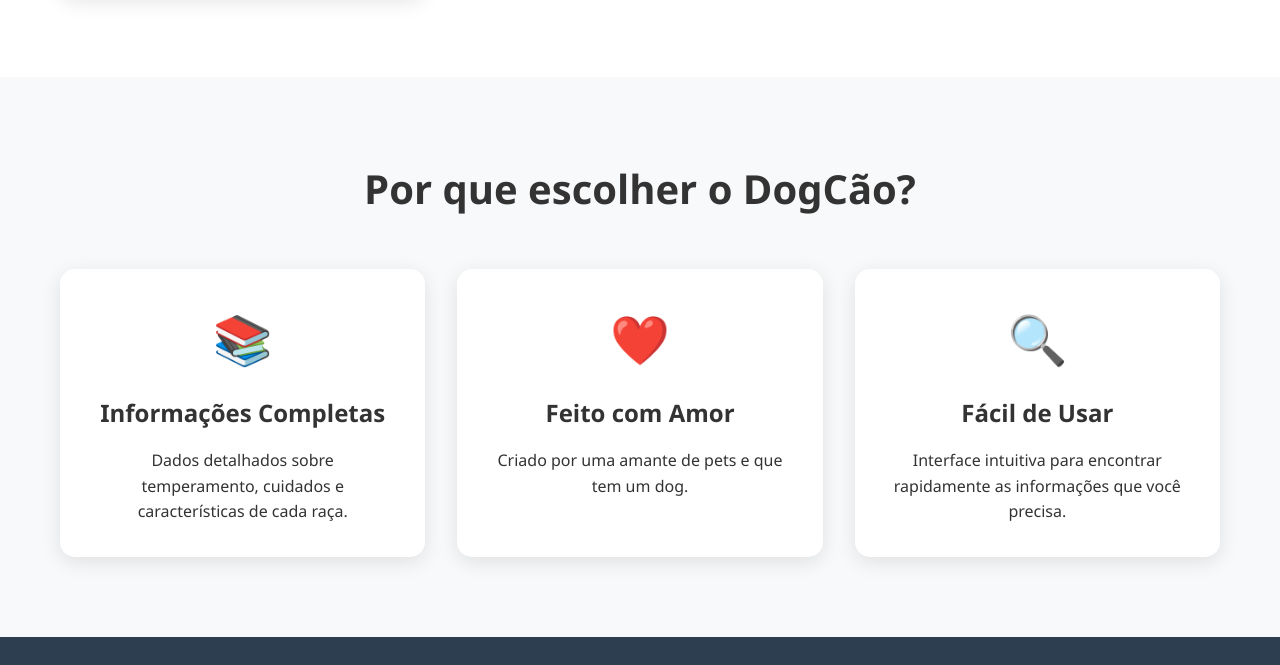
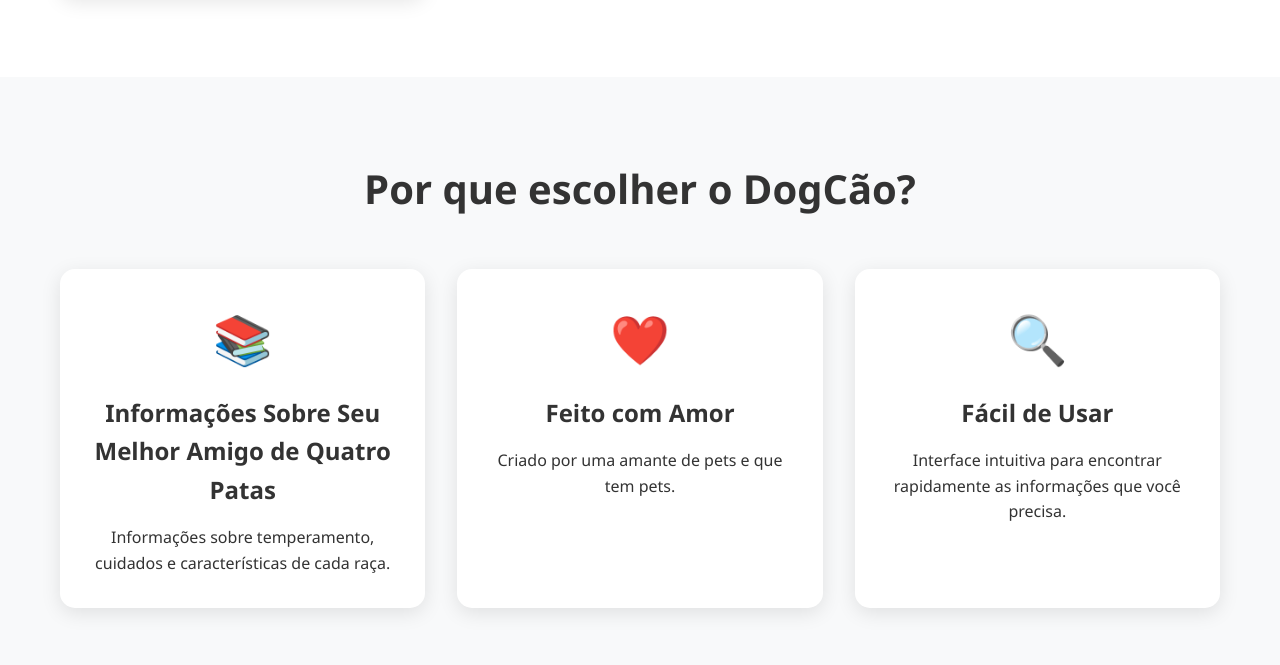
Before and after one commit to UserBrazilianSoftware/mapa-dogcao, a plain HTML site: page index.html in a window 1280 px wide. Shown: the part 1723-2388 px from the top of the page. Drawn offline with Linux system fonts and the light colour scheme.

Commit message:
Update index.html

```diff
--- a/index.html
+++ b/index.html
@@ -36,7 +36,7 @@
     <section class="hero">
         <div class="hero-content">
             <h1>Bem-vindos ao DogCão</h1>
-            <p>Seu guia completo para descobrir tudo sobre as mais diversas raças de cães</p>
+            <p>Seu guia para descobrir sobre as mais diversas raças de cães</p>
             <a href="racas.html" class="cta-button">Explorar Raças</a>
         </div>
         <div class="hero-image">
@@ -81,13 +81,13 @@
                 <div class="info-grid">
                     <div class="info-item">
                         <div class="info-icon">📚</div>
-                        <h3>Informações Completas</h3>
-                        <p>Dados detalhados sobre temperamento, cuidados e características de cada raça.</p>
+                        <h3>Informações Sobre Seu Melhor Amigo de Quatro Patas</h3>
+                        <p>Informações sobre temperamento, cuidados e características de cada raça.</p>
                     </div>
                     <div class="info-item">
                         <div class="info-icon">❤️</div>
                         <h3>Feito com Amor</h3>
-                        <p>Criado por uma amante de pets e que tem um dog.</p>
+                        <p>Criado por uma amante de pets e que tem pets.</p>
                     </div>
                     <div class="info-item">
                         <div class="info-icon">🔍</div>
```
